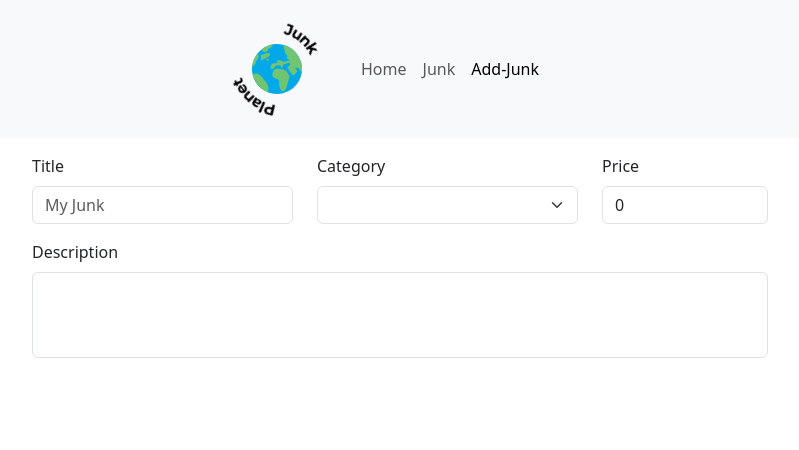
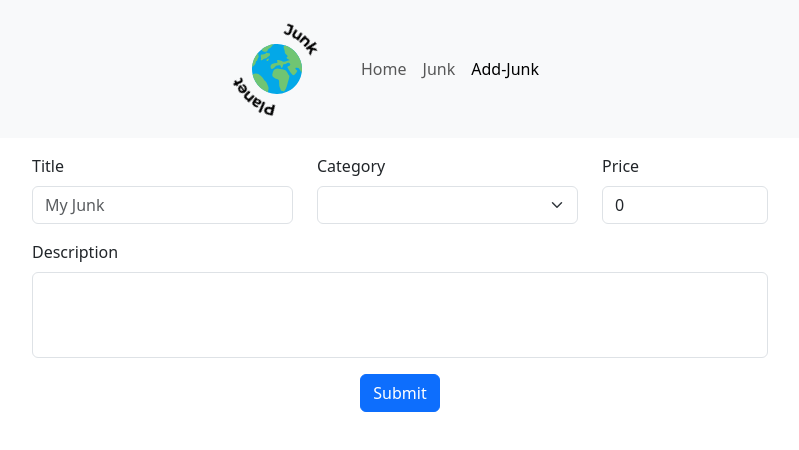
Before and after one commit to DiandreRuiz/fakestore-app, a React (Vite) app: page /add-junk in a window 1280 px wide. Shown: the top 450 px of the page, without its empty margins (240-1039 px from the left). Built offline with nearby package versions, Linux system fonts and the light colour scheme.

Commit message:
Added button for form submit

```diff
--- a/src/components/AddJunkForm.jsx
+++ b/src/components/AddJunkForm.jsx
@@ -4,9 +4,7 @@ import Row from "react-bootstrap/Row";
 import Col from "react-bootstrap/Col";
 import Alert from "react-bootstrap/Alert";
 import Form from "react-bootstrap/Form";
-import FormGroup from "react-bootstrap/FormGroup";
-import InputGroup from "react-bootstrap/InputGroup";
-import FloatingLabel from "react-bootstrap/FloatingLabel";
+import Button from "react-bootstrap/Button";
 
 // Custom Components
 import AddJunkModal from "./AddJunkModal";
@@ -149,8 +147,10 @@ const AddJunkForm = () => {
                         </Form.Group>
                     </Col>
                 </Row>
-                <Row>
-                    <Col md="4"></Col>
+                <Row className="justify-content-center">
+                    <Col md="auto">
+                        <Button type="submit" onClick={handleFormSubmit}>Submit</Button>
+                    </Col>
                 </Row>
             </Form>
         </Container>
```
